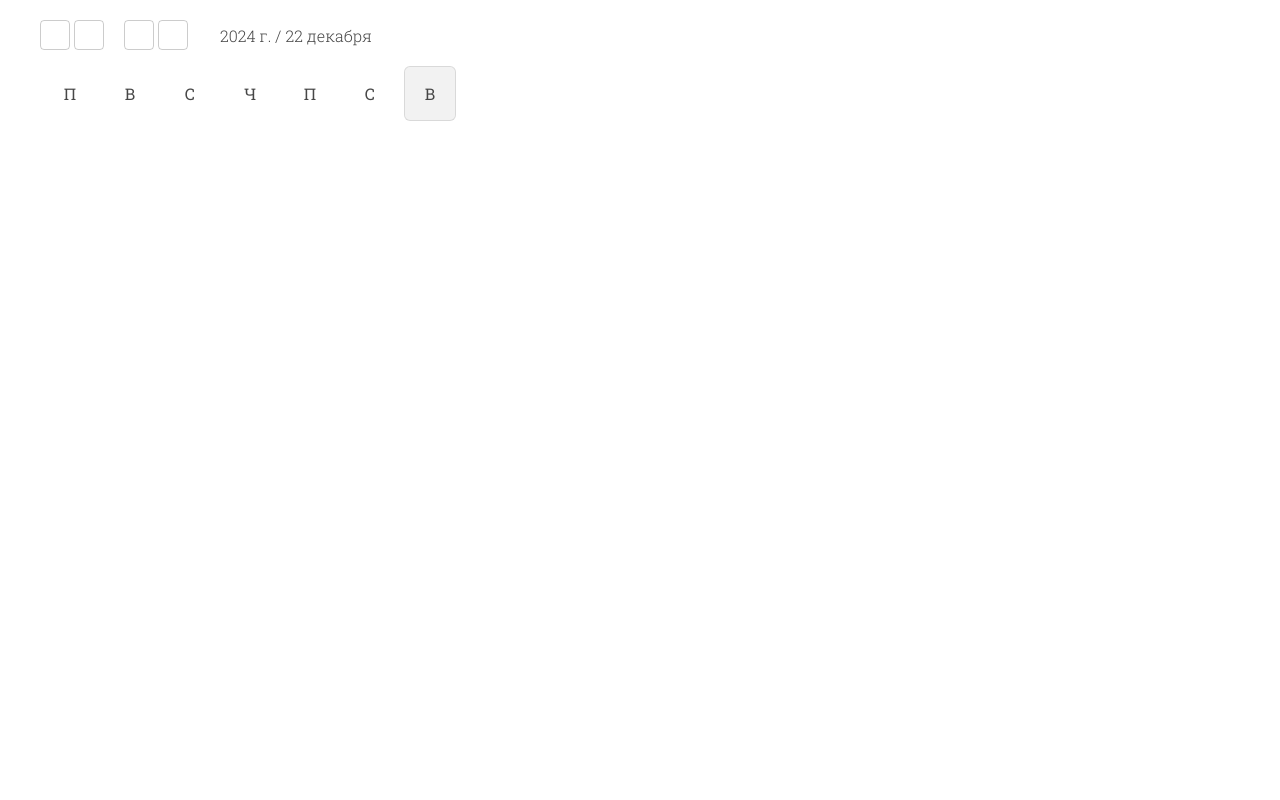
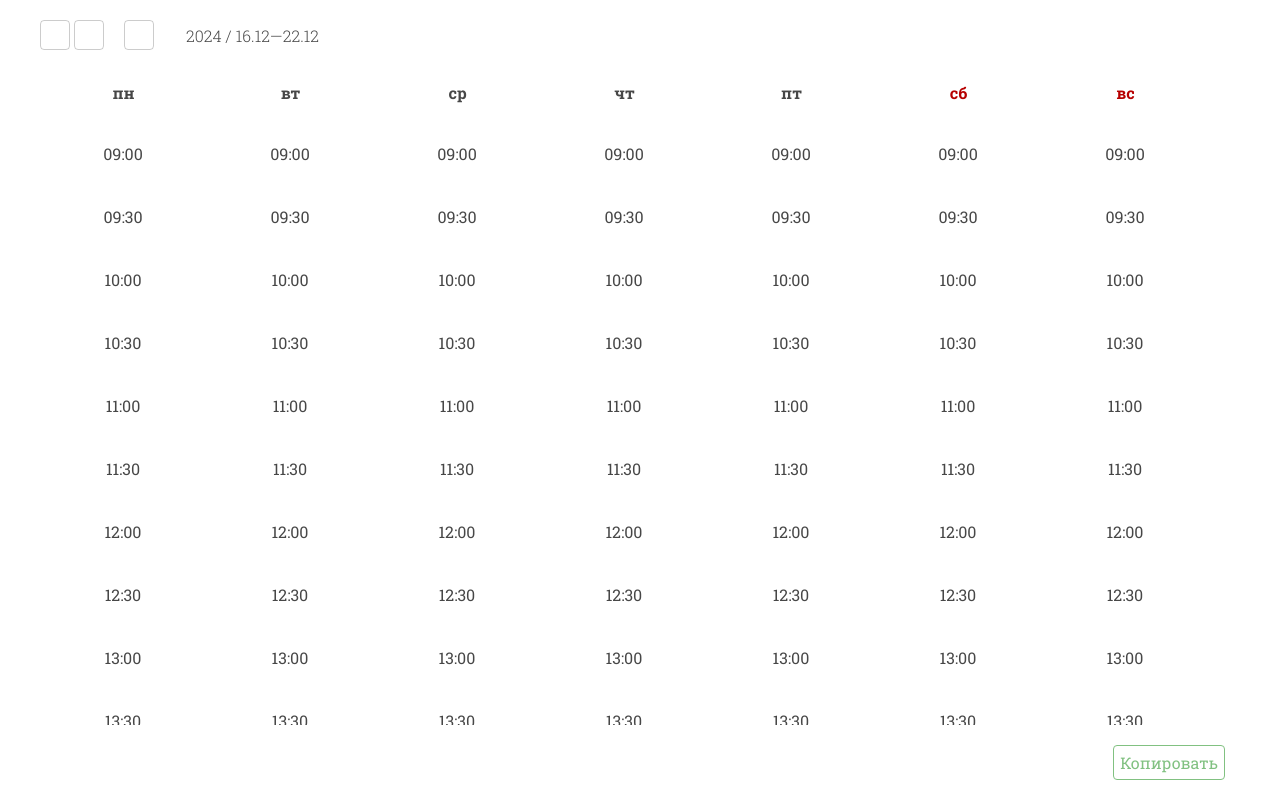
Before and after one commit to FunnyROGER2/solvery-time, an Angular app: page / in a window 1280 px wide. Built offline with nearby package versions, Linux system fonts and the light colour scheme.

Commit message:
Добавлено расписание

```diff
--- a/src/app/app.module.ts
+++ b/src/app/app.module.ts
@@ -8,6 +8,7 @@ import { SwitcherComponent } from './components/switcher/switcher.component';
 import { SvgComponent } from './components/svg/svg.component';
 import { ButtonComponent } from './components/button/button.component';
 import { LoaderComponent } from './components/loader/loader.component';
+import { CheckboxComponent } from './components/checkbox/checkbox.component';
 
 @NgModule({
 	declarations: [
@@ -17,6 +18,7 @@ import { LoaderComponent } from './components/loader/loader.component';
 		SvgComponent,
 		ButtonComponent,
 		LoaderComponent,
+		CheckboxComponent,
 	],
 	imports: [BrowserModule, AppRoutingModule],
 	providers: [],
--- a/src/app/components/calendar/calendar.component.html
+++ b/src/app/components/calendar/calendar.component.html
@@ -25,13 +25,13 @@
 				title="Перейти к нынешнему моменту"
 				(click)="switchCalendarToNow()"
 			></button>
-			<button
+			<!-- <button
 				app-button
 				icon="clock"
 				mode="ghost"
 				title="Перейти к выбранному моменту"
 				(click)="switchCalendarToSelected()"
-			></button>
+				></button> -->
 		</div>
 		<span
 			class="calendar__status"
@@ -53,7 +53,10 @@
 		class="calendar__table"
 		[ngClass]="['calendar__table--' + activeMode]"
 	>
-		<thead *ngIf="activeMode === 'month'">
+		<thead
+			*ngIf="activeMode === 'month' || activeMode === 'week'"
+			class="calendar__thead"
+		>
 			<tr class="calendar__row">
 				<th
 					class="calendar__head"
@@ -64,7 +67,7 @@
 				>{{ day }}</th>
 			</tr>
 		</thead>
-		<tbody>
+		<tbody class="calendar__tbody">
 			<tr
 				*ngFor="let period of calendarArray"
 				class="calendar__row"
@@ -73,7 +76,7 @@
 					class="calendar__cell"
 					*ngFor="let item of period"
 				>
-					<button
+					<!-- <button
 						class="calendar__button"
 						type="button"
 						[ngClass]="{
@@ -90,7 +93,21 @@
 						})"
 						>
 						{{ getItemDate(item.date) }}
-					</button>
+						</button> -->
+					<label
+						class="calendar__button"
+						app-checkbox
+						mode="calendar"
+						[ngClass]="{
+							'calendar__button--weekend': item.weekendDate,
+							'calendar__button--other': item.otherMonthDate,
+							'calendar__button--readonly': urlMode
+						}"
+						[attr.disabled]="item.disabledDate"
+						(change)="dateChecked()"
+					>
+						{{ getItemDate(item.date) }}
+					</label>
 					<div class="calendar__date-nav">
 						<ng-container
 							*ngIf="navTemplate"
@@ -103,3 +120,10 @@
 		</tbody>
 	</table>
 </div>
+
+<div class="calendar__footer">
+	<button
+		app-button
+		mode="ghost-positive"
+	>Копировать</button>
+</div>
--- a/src/app/components/calendar/calendar.component.ts
+++ b/src/app/components/calendar/calendar.component.ts
@@ -18,6 +18,8 @@ import {
 	addWeeks,
 	addYears,
 	format,
+	getHours,
+	getMinutes,
 	isAfter,
 	isBefore,
 	isMonday,
@@ -53,6 +55,9 @@ export class CalendarComponent implements OnInit, OnDestroy {
 	private firstMonday!: Date;
 	private isCalendarInited = false;
 	private _visibleDate = this.nowDate;
+	private _slotInterval = 30;
+	private _slotHourStart = 9;
+	private _slotHourEnd = 20;
 
 	private subscriptions = new Subscription();
 
@@ -134,6 +139,24 @@ export class CalendarComponent implements OnInit, OnDestroy {
 				});
 				break;
 			case 'week':
+				result =
+					format(this.visibleDate, 'yyyy', {
+						locale: ru,
+					}) +
+					' / ' +
+					format(
+						startOfWeek(this.visibleDate, { weekStartsOn: 1 }),
+						'dd.MM'
+					) +
+					'—' +
+					format(
+						addDays(
+							startOfWeek(this.visibleDate, { weekStartsOn: 1 }),
+							6
+						),
+						'dd.MM'
+					);
+				break;
 			case 'day':
 				result = format(this.visibleDate, "yyyy 'г.' / dd MMMM", {
 					locale: ru,
@@ -174,12 +197,12 @@ export class CalendarComponent implements OnInit, OnDestroy {
 		let result = '';
 		switch (this.activeMode) {
 			case 'week':
-				result = format(date, 'EEEEE', {
+				result = format(date, 'HH:mm', {
 					locale: ru,
 				});
 				break;
 			case 'day':
-				result = format(date, 'k');
+				result = format(date, 'H');
 				break;
 			case 'hour':
 				result = format(date, 'm');
@@ -194,6 +217,10 @@ export class CalendarComponent implements OnInit, OnDestroy {
 				break;
 		}
 		return result;
+	}
+
+	dateChecked() {
+		// TODO: сохранять, добавить попап с результатом
 	}
 
 	dateClicked({
@@ -295,7 +322,6 @@ export class CalendarComponent implements OnInit, OnDestroy {
 					cols = 12;
 					break;
 				case 'week':
-					rows = 1;
 					cols = 7;
 					break;
 				case 'day':
@@ -327,9 +353,15 @@ export class CalendarComponent implements OnInit, OnDestroy {
 							thisDate = startOfYear(this.visibleDate);
 							break;
 						case 'week':
-							thisDate = startOfWeek(this.visibleDate, {
-								weekStartsOn: 1,
-							});
+							thisDate = addDays(
+								addHours(
+									startOfWeek(this.visibleDate, {
+										weekStartsOn: 1,
+									}),
+									this._slotHourStart
+								),
+								i
+							);
 							break;
 						case 'day':
 							thisDate = startOfDay(this.visibleDate);
@@ -351,7 +383,8 @@ export class CalendarComponent implements OnInit, OnDestroy {
 						disabledDate: this.isDateDisabled(thisDate),
 						weekendDate:
 							this.weekendDays.includes(i) &&
-							this.activeMode === 'month',
+							(this.activeMode === 'month' ||
+								this.activeMode === 'week'),
 						otherMonthDate:
 							!isSameMonth(thisDate, this.visibleDate) &&
 							this.activeMode === 'month',
@@ -364,7 +397,18 @@ export class CalendarComponent implements OnInit, OnDestroy {
 							thisDate = addMonths(previousDate, 1);
 							break;
 						case 'week':
-							thisDate = addDays(previousDate, 1);
+							thisDate = addMinutes(
+								addDays(
+									addHours(
+										startOfWeek(this.visibleDate, {
+											weekStartsOn: 1,
+										}),
+										this._slotHourStart
+									),
+									i
+								),
+								this._slotInterval * fullArray.length
+							);
 							break;
 						case 'day':
 							thisDate = addHours(previousDate, 1);
@@ -380,9 +424,16 @@ export class CalendarComponent implements OnInit, OnDestroy {
 						(mode === 'month' &&
 							!this.rowsNumber &&
 							+thisDate === +this.lastDateOfCurrentMonth) ||
+						(mode === 'week' &&
+							!this.rowsNumber &&
+							i === 6 &&
+							getHours(thisDate) * 60 +
+								getMinutes(
+									addMinutes(thisDate, this._slotInterval)
+								) >
+								this._slotHourEnd * 60 - this._slotInterval) ||
 						((this.rowsNumber ||
 							mode === 'year' ||
-							mode === 'week' ||
 							mode === 'day' ||
 							mode === 'hour') &&
 							rowNumber === rows - 1)
@@ -427,7 +478,7 @@ export class CalendarComponent implements OnInit, OnDestroy {
 			case 'year':
 				return +date === +startOfMonth(this[`${matchMode}Date`]);
 			case 'week':
-				return +date === +startOfDay(this[`${matchMode}Date`]);
+				return +date === +startOfHour(this[`${matchMode}Date`]);
 			case 'day':
 				return +date === +startOfHour(this[`${matchMode}Date`]);
 			case 'hour':
--- /dev/null
+++ b/src/app/components/checkbox/checkbox.component.html
@@ -0,0 +1,40 @@
+<ng-container *ngIf="mode !== 'calendar'">
+	<span
+		*ngIf="!icon else iconTemplate;"
+		class="checkbox__box"
+		[ngClass]="{
+			'checkbox__box--sm': iconSize === 'sm'
+		}"
+	>
+		<svg
+			app-svg
+			name="check"
+			class="checkbox__icon"
+		></svg>
+	</span>
+</ng-container>
+<span class="checkbox__label"><ng-content></ng-content></span>
+<input
+	type="checkbox"
+	class="checkbox__input"
+	[checked]="isChecked"
+	[disabled]="isDisabled"
+	(change)="onCheckboxChange($event)"
+	[attr.name]="name"
+	[attr.id]="name"
+>
+
+<ng-template #iconTemplate>
+	<span
+		class="checkbox__box"
+		[ngClass]="{
+			'checkbox__box--sm': iconSize === 'sm'
+		}"
+	>
+		<svg
+			app-svg
+			[name]="icon"
+			class="checkbox__icon"
+		></svg>
+	</span>
+</ng-template>
--- /dev/null
+++ b/src/app/components/checkbox/checkbox.component.ts
@@ -0,0 +1,66 @@
+import { Component, HostBinding, Input, forwardRef } from '@angular/core';
+import {
+	ControlValueAccessor,
+	FormControl,
+	NG_VALUE_ACCESSOR,
+} from '@angular/forms';
+
+@Component({
+	selector: '[app-checkbox]',
+	templateUrl: './checkbox.component.html',
+	providers: [
+		{
+			provide: NG_VALUE_ACCESSOR,
+			useExisting: forwardRef(() => CheckboxComponent),
+			multi: true,
+		},
+	],
+})
+export class CheckboxComponent implements ControlValueAccessor {
+	@HostBinding('class') get controlClass() {
+		return ['checkbox', this.mode !== 'text' && 'checkbox--' + this.mode]
+			.filter((_) => _)
+			.join(' ');
+	}
+	@HostBinding('attr.for') get for() {
+		return this.name || null;
+	}
+	@Input() formControlName!: string;
+	@Input() control!: FormControl;
+	@Input() iconSize: 'sm' | 'md' = 'md';
+	@Input() mode: 'text' | 'icon' | 'custom' | 'calendar' = 'text';
+	@Input() isChecked = false;
+	@Input() isDisabled = false;
+	@Input() icon!: string;
+
+	private _name: string | null = null;
+	@Input() get name() {
+		return this._name || this.formControlName;
+	}
+	set name(value: string | null) {
+		this._name = value || this.formControlName;
+	}
+
+	onChange: (value: boolean) => void = () => {};
+	onTouched: () => void = () => {};
+
+	writeValue(isChecked: boolean): void {
+		this.isChecked = isChecked;
+	}
+	registerOnChange(fn: (value: boolean) => void): void {
+		this.onChange = fn;
+	}
+	registerOnTouched(fn: any): void {
+		this.onTouched = fn;
+	}
+	setDisabledState?(isDisabled: boolean): void {
+		this.isDisabled = isDisabled;
+	}
+
+	onCheckboxChange(event: Event): void {
+		const input = event.target as HTMLInputElement;
+		this.isChecked = input.checked;
+		this.onChange(this.isChecked);
+		this.onTouched();
+	}
+}
--- a/src/styles/components/_calendar.scss
+++ b/src/styles/components/_calendar.scss
@@ -5,6 +5,7 @@
 
 	--calendar-nav-shift: 4px;
 	--calendar-button-cl: rgb(var(--c-text-primary));
+	--calendar-button-bg-cl: transparent;
 	--calendar-head-cl: rgb(var(--c-text-primary));
 	--calendar-button-p: 16px 15px;
 	--calendar-min-w: 60px;
@@ -50,12 +51,24 @@
 
 	&__table-wrapper {
 		@include media-breakpoint-down(md) {
-			width: 100%;
 			min-width: 274px;
 			overflow: auto;
 		}
 
+		display: flex;
+		flex-direction: column;
 		align-self: flex-start;
+		width: 100%;
+		min-height: 0;
+	}
+
+	&__thead {
+		@include media-breakpoint-down(md) {
+			height: 30px;
+		}
+
+		align-items: center;
+		height: 60px;
 	}
 
 	&__table {
@@ -75,8 +88,27 @@
 				--calendar-min-w: 0;
 			}
 
+			@include media-breakpoint-down(sm) {
+				--calendar-button-p: 16px 0;
+
+				font-size: 12px;
+			}
+
+			display: grid;
+			grid-template-columns: repeat(7, 1fr) 16px;
+			min-height: 0;
+
+			.calendar__tbody {
+				overflow-x: hidden;
+				overflow-y: auto;
+			}
+
+			.calendar__tbody,
+			.calendar__thead,
 			.calendar__row {
-				--calendar-row-cols: 7;
+				display: grid;
+				grid-template-columns: subgrid;
+				grid-column: 1 / 9;
 			}
 		}
 
@@ -121,7 +153,7 @@
 		padding: var(--calendar-button-p);
 		border: 1px solid transparent;
 		border-radius: 6px;
-		background-color: transparent;
+		background-color: var(--calendar-button-bg-cl);
 		color: var(--calendar-button-cl);
 		line-height: normal;
 		cursor: pointer;
@@ -213,4 +245,10 @@
 			overflow: auto;
 		}
 	}
+
+	&__footer {
+		display: flex;
+		justify-content: flex-end;
+		padding-top: 20px;
+	}
 }
--- a/src/styles/components/_checkbox.scss
+++ b/src/styles/components/_checkbox.scss
@@ -86,4 +86,14 @@
 			--checkbox-border-cl: rgba(var(--c-border-primary), .4);
 		}
 	}
+
+	&--calendar {
+		&:has(:checked) {
+			--calendar-button-bg-cl: rgba(var(--c-bg-primary), .2);
+		}
+
+		.checkbox__label {
+			margin: auto;
+		}
+	}
 }
--- a/src/styles/components/_layout.scss
+++ b/src/styles/components/_layout.scss
@@ -14,6 +14,7 @@ body {
 
 	display: flex;
 	flex-grow: 1;
+	min-height: 0;
 	background-color: rgb(var(--c-bg-body));
 	color: rgb(var(--c-text-primary));
 	font-family: var(--ff-slab);
```
Lines whose indentation alone changed are shown as unchanged.
